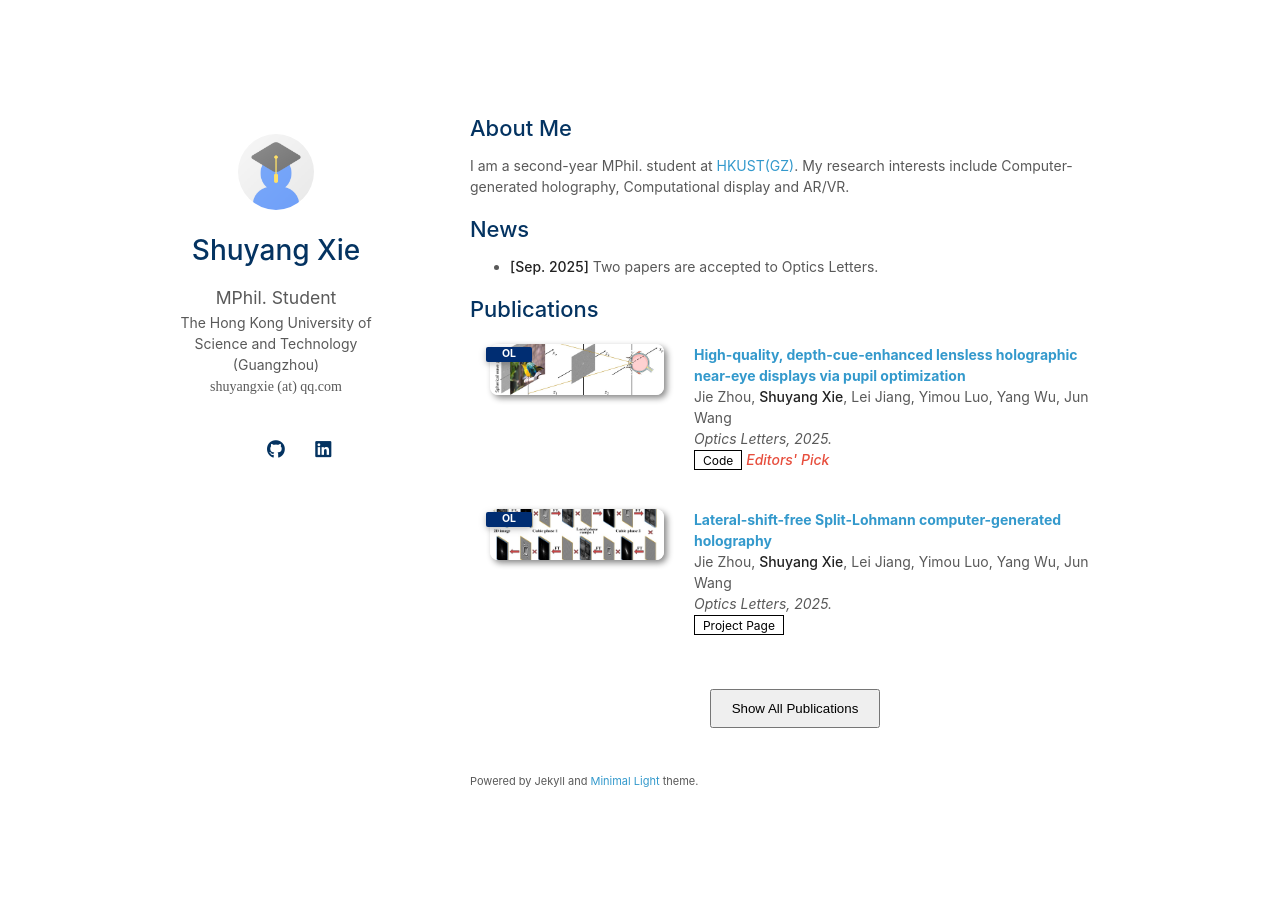
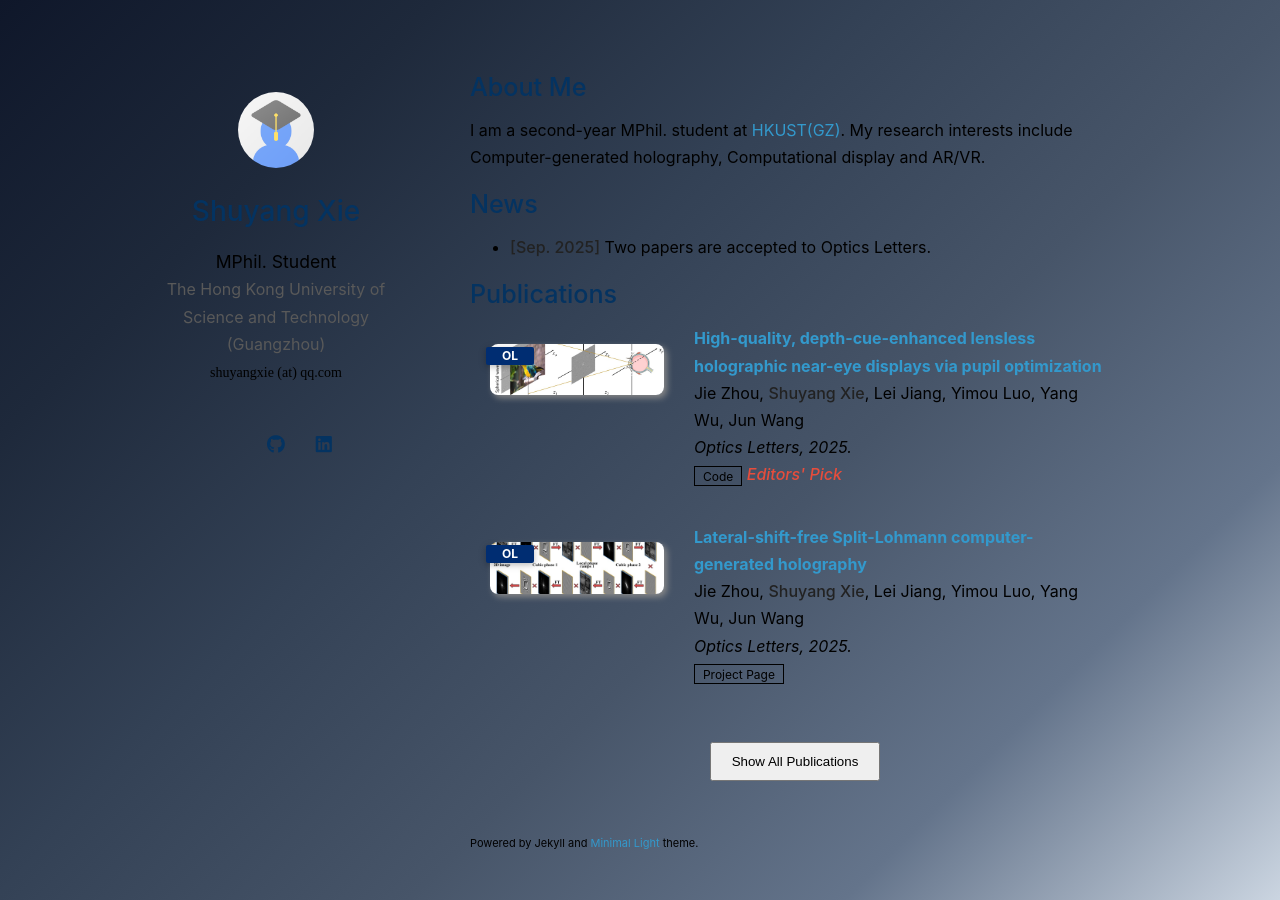
Before and after one commit to shu0x0y/shu0x0y.github.io, a Jekyll site: the page built from index.md, in a window 1280 px wide and 900 px high. Built offline with Jekyll 4.4.1, drawn with Linux system fonts in a browser that asks for light colours; a style sheet for code colours, icons or effects is not loaded; our own code applies the rules of GitHub Pages for plain Markdown files.

Commit message:
Update font_sans_serif.css

```diff
--- a/assets/css/font_sans_serif.css
+++ b/assets/css/font_sans_serif.css
@@ -1,7 +1,16 @@
-body {
+/* body {
     background-color: #fff;
     padding:50px;
     font: 14px/1.5 -apple-system, BlinkMacSystemFont, "Segoe UI", Roboto, Oxygen, Ubuntu, Cantarell, "Fira Sans", "Droid Sans", "Helvetica Neue", Arial, sans-serif, "Apple Color Emoji", "Segoe UI Emoji", "Segoe UI Symbol";
     color:#595959;
     font-weight:400;
-  }
+  } */
+
+body {
+    font-family: 'Inter', sans-serif;
+    line-height: 1.7;
+    color: var(--text-dark);
+    background: linear-gradient(135deg, #0f172a 0%, #1e293b 20%, #334155 40%, #475569 60%, #64748b 80%, #cbd5e1 100%);
+    min-height: 100vh;
+    background-attachment: fixed;
+}
```
